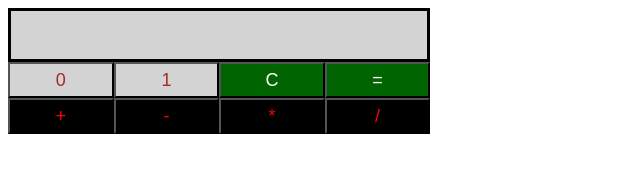
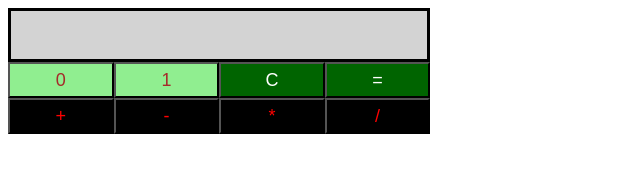
Before and after one commit to shadowhijackers/binary-calculator, a plain HTML site: page index.html in a window 1280 px wide. Shown: the whole page, without its empty margins (0-640 px from the left). Drawn offline with Linux system fonts and the light colour scheme.

Commit message:
fixed: known issue

```diff
--- a/css/binaryCalculator.css
+++ b/css/binaryCalculator.css
@@ -10,7 +10,7 @@
 }
 
 .binary-calculator .binary-calculator__btn_operand{
-    background-color: lightgray;
+    background-color: lightgreen;
     color: brown;
 }
 
```
